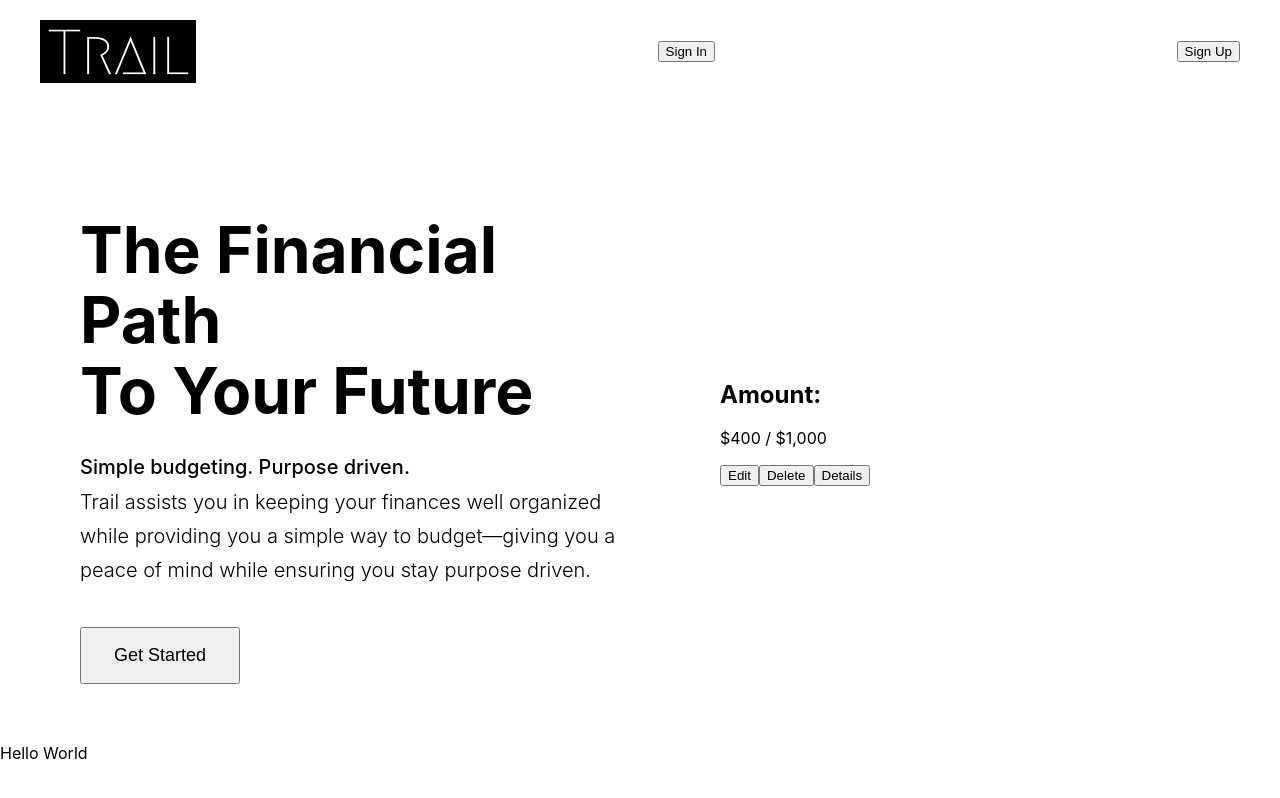
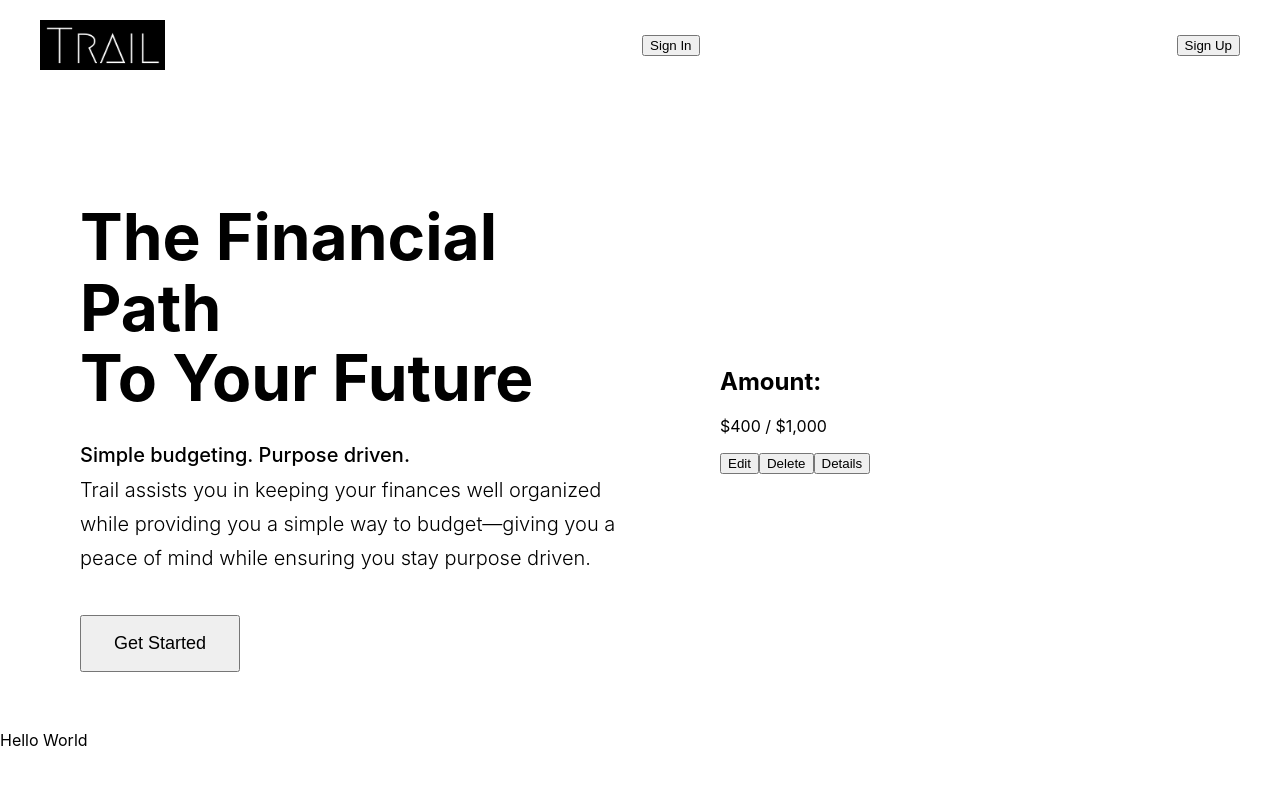
Before and after one commit to Travyon-Stevens/Trail-UI, a React (Create React App) app in the folder my-app/: page / in a window 1280 px wide. Built offline with nearby package versions, Linux system fonts and the light colour scheme.

Commit message:
Trail-002: 11/06/26 styles added for navbar logo

```diff
--- a/my-app/src/components/Navbar/Navbar.css
+++ b/my-app/src/components/Navbar/Navbar.css
@@ -5,3 +5,8 @@
 
     padding: 20px 40px;
 }
+
+.navbar-logo {
+    width: 125px;
+   height: auto;
+}
--- a/my-app/src/components/Navbar/Navbar.jsx
+++ b/my-app/src/components/Navbar/Navbar.jsx
@@ -5,8 +5,8 @@ import TrailLogo2 from "../../assets/TrailLogo2.jpg";
 function Navbar() {
     return(
         <nav className="nav">
-          <img src={TrailLogo2} alt="Trail logo"/>
-          <button>Sign In</button>
+          <img className="navbar-logo" src={TrailLogo2} alt="Trail logo"/>
+          <button className="navbar-signin">Sign In</button>
           <button>Sign Up</button>
         </nav>
     );
```
